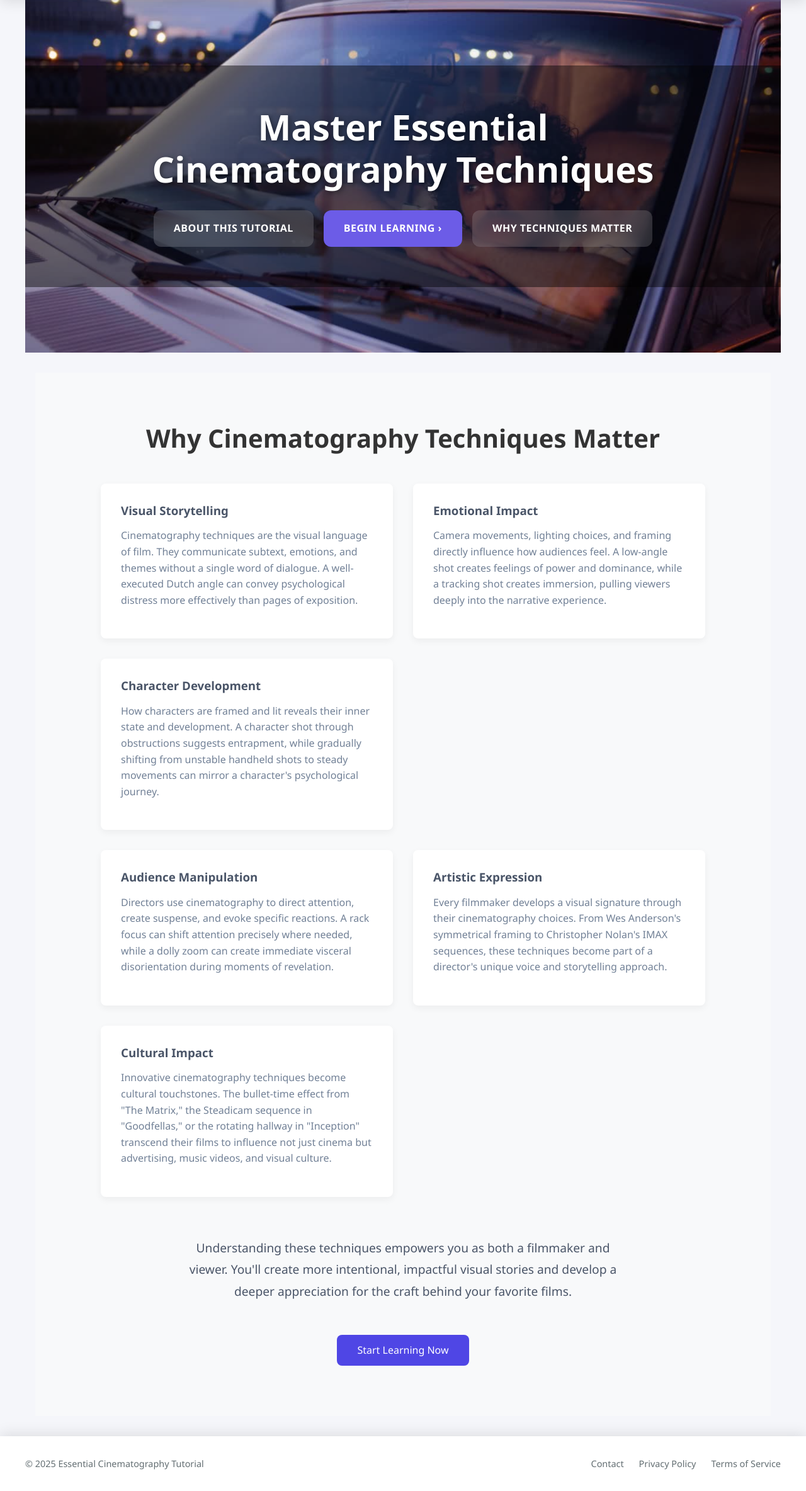
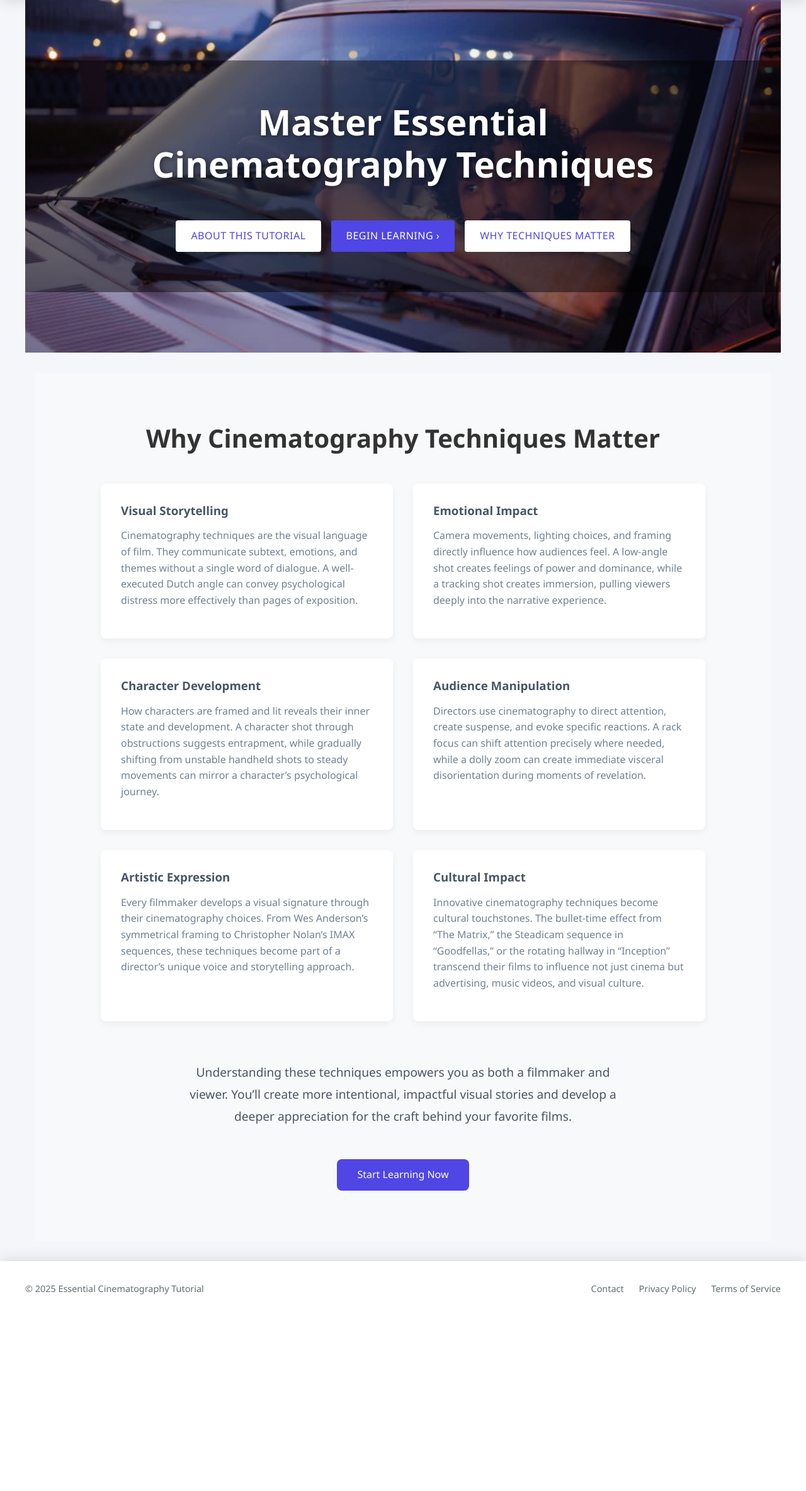
Before and after one commit to FELIX75791/ui-film-tutorial, a FastAPI app: page / in a window 1280 px wide. Shown: the part 72-2440 px from the top of the page at 63% size. After the commit the page ends 2128 px from the top, so only its background shows below. Run offline with FastAPI, Linux system fonts and the light colour scheme; parts of the project's set-up code (start-up, migrations or seed data) failed here and were passed over.

Commit message:
Fixed a lot of layouts, minor visual designs

```diff
--- /dev/null
+++ b/static/css/home.css
@@ -0,0 +1,106 @@
+/* -------------------- Hero section -------------------- */
+.hero {
+  background: url('/static/img/hero.jpg') center/cover no-repeat;
+  min-height: 70vh;
+}
+.hero-overlay {
+  background: rgba(0,0,0,0.45);
+  padding: 4rem 2rem;
+  height: 100%;
+  display: flex;
+  flex-direction: column;
+  align-items: center;
+  justify-content: center;
+}
+.hero-overlay h1 {
+  color: #fff;
+  text-shadow: 2px 2px 8px rgba(0,0,0,0.5);
+  text-align: center;
+  line-height: 1.2;
+}
+.cta-row {
+  margin-top: 1.5rem;
+  display: flex;
+  gap: 1rem;
+}
+.cta {
+  padding: 0.75rem 1.5rem;
+  border-radius: 4px;
+  text-decoration: none;
+  font-weight: 500;
+  transition: background 0.2s;
+}
+.cta.primary { background: #4f46e5; color: #fff; }
+.cta.secondary { background: #fff; color: #4f46e5; }
+
+/* --------------- "Why Techniques" section ------------- */
+.why-section {
+  padding: 5rem 2rem;
+  background-color: #f8f9fa;
+}
+.why-section .container {
+  max-width: 960px;
+  margin: 0 auto;
+}
+.why-section h2 {
+  text-align: center;
+  margin-bottom: 3rem;
+  color: #333;
+  font-size: 2.5rem;
+}
+
+/* Grid: 2 cols × 3 rows, then collapse on small screens */
+.why-grid {
+  display: grid;
+  grid-template-columns: repeat(2, 1fr);
+  gap: 2rem;
+}
+@media (max-width: 600px) {
+  .why-grid {
+    grid-template-columns: 1fr;
+  }
+}
+
+/* Card styling */
+.why-card {
+  background: #fff;
+  border-radius: 8px;
+  padding: 2rem;
+  box-shadow: 0 4px 12px rgba(0,0,0,0.05);
+}
+.why-card h3 {
+  color: #4a5568;
+  margin-bottom: 1rem;
+}
+.why-card p {
+  color: #718096;
+  line-height: 1.6;
+}
+
+/* Conclusion & button */
+.why-conclusion {
+  margin-top: 4rem;
+  text-align: center;
+  max-width: 700px;
+  margin-left: auto;
+  margin-right: auto;
+}
+.why-conclusion p {
+  color: #4a5568;
+  font-size: 1.2rem;
+  line-height: 1.8;
+}
+.start-learning-btn {
+  display: inline-block;
+  margin-top: 2rem;
+  background-color: #4f46e5;
+  color: #fff;
+  padding: 0.75rem 2rem;
+  border-radius: 8px;
+  text-decoration: none;
+  font-weight: 500;
+  transition: background 0.2s;
+}
+.start-learning-btn:hover {
+  background-color: #3730a3;
+}
--- a/static/css/styles.css
+++ b/static/css/styles.css
@@ -1330,3 +1330,9 @@ label {
     font-size: 0.9rem;
     opacity: 0.9;
 }
+
+.pager {
+  margin-top: 2rem;
+  display: flex;
+  gap: 1rem;
+}
--- a/templates/index.html
+++ b/templates/index.html
@@ -2,59 +2,62 @@
 {% set page = "home" %}
 {% block title %}Home Cinematography Tutorial{% endblock %}
 
+{% block head %}
+  <!-- pull in our new home.css -->
+  <link rel="stylesheet" href="{{ url_for('static', filename='css/home.css') }}">
+{% endblock %}
+
 {% block content %}
-<section class="hero" style="background-image: url('/static/img/hero.jpg'); background-size: cover; background-position: center; background-repeat: no-repeat; min-height: 70vh;">
-  <div class="hero-overlay" style="background: rgba(0,0,0,0.45); padding: 4rem 2rem; width: 100%; height: 100%; display: flex; flex-direction: column; align-items: center; justify-content: center;">
-    <h1 style="color: #fff; text-shadow: 2px 2px 8px rgba(0,0,0,0.5);">Master Essential<br>Cinematography Techniques</h1>
+<section class="hero">
+  <div class="hero-overlay">
+    <h1>Master Essential<br>Cinematography Techniques</h1>
     <div class="cta-row">
       <a class="cta secondary" href="/overview">About this tutorial</a>
-      <a class="cta primary"  href="/category/angle-movement">Begin&nbsp;Learning&nbsp;›</a>
-      <a class="cta secondary" href="#why">Why&nbsp;techniques&nbsp;matter</a>
+      <a class="cta primary"  href="/category/angle-movement">Begin Learning ›</a>
+      <a class="cta secondary" href="#why">Why techniques matter</a>
     </div>
   </div>
 </section>
 
-<section id="why" class="why-section" style="padding: 5rem 2rem; background-color: #f8f9fa;">
-  <div class="container" style="max-width: 960px; margin: 0 auto;">
-    <h2 style="text-align: center; margin-bottom: 3rem; color: #333; font-size: 2.5rem;">Why Cinematography Techniques Matter</h2>
+<section id="why" class="why-section">
+  <div class="container">
+    <h2>Why Cinematography Techniques Matter</h2>
 
-    <div class="why-grid" style="display: grid; grid-template-columns: repeat(auto-fit, minmax(300px, 1fr)); gap: 2rem;">
-      <div class="why-card" style="background: white; border-radius: 8px; padding: 2rem; box-shadow: 0 4px 12px rgba(0,0,0,0.05);">
-        <h3 style="color: #4a5568; margin-bottom: 1rem;">Visual Storytelling</h3>
-        <p style="color: #718096; line-height: 1.6;">Cinematography techniques are the visual language of film. They communicate subtext, emotions, and themes without a single word of dialogue. A well-executed Dutch angle can convey psychological distress more effectively than pages of exposition.</p>
+    <div class="why-grid">
+      <div class="why-card">
+        <h3>Visual Storytelling</h3>
+        <p>Cinematography techniques are the visual language of film. They communicate subtext, emotions, and themes without a single word of dialogue. A well-executed Dutch angle can convey psychological distress more effectively than pages of exposition.</p>
       </div>
 
-      <div class="why-card" style="background: white; border-radius: 8px; padding: 2rem; box-shadow: 0 4px 12px rgba(0,0,0,0.05);">
-        <h3 style="color: #4a5568; margin-bottom: 1rem;">Emotional Impact</h3>
-        <p style="color: #718096; line-height: 1.6;">Camera movements, lighting choices, and framing directly influence how audiences feel. A low-angle shot creates feelings of power and dominance, while a tracking shot creates immersion, pulling viewers deeply into the narrative experience.</p>
+      <div class="why-card">
+        <h3>Emotional Impact</h3>
+        <p>Camera movements, lighting choices, and framing directly influence how audiences feel. A low-angle shot creates feelings of power and dominance, while a tracking shot creates immersion, pulling viewers deeply into the narrative experience.</p>
       </div>
 
-      <div class="why-card" style="background: white; border-radius: 8px; padding: 2rem; box-shadow: 0 4px 12px rgba(0,0,0,0.05);">
-        <h3 style="color: #4a5568; margin-bottom: 1rem;">Character Development</h3>
-        <p style="color: #718096; line-height: 1.6;">How characters are framed and lit reveals their inner state and development. A character shot through obstructions suggests entrapment, while gradually shifting from unstable handheld shots to steady movements can mirror a character's psychological journey.</p>
+      <div class="why-card">
+        <h3>Character Development</h3>
+        <p>How characters are framed and lit reveals their inner state and development. A character shot through obstructions suggests entrapment, while gradually shifting from unstable handheld shots to steady movements can mirror a character’s psychological journey.</p>
+      </div>
+
+      <div class="why-card">
+        <h3>Audience Manipulation</h3>
+        <p>Directors use cinematography to direct attention, create suspense, and evoke specific reactions. A rack focus can shift attention precisely where needed, while a dolly zoom can create immediate visceral disorientation during moments of revelation.</p>
+      </div>
+
+      <div class="why-card">
+        <h3>Artistic Expression</h3>
+        <p>Every filmmaker develops a visual signature through their cinematography choices. From Wes Anderson’s symmetrical framing to Christopher Nolan’s IMAX sequences, these techniques become part of a director’s unique voice and storytelling approach.</p>
+      </div>
+
+      <div class="why-card">
+        <h3>Cultural Impact</h3>
+        <p>Innovative cinematography techniques become cultural touchstones. The bullet-time effect from “The Matrix,” the Steadicam sequence in “Goodfellas,” or the rotating hallway in “Inception” transcend their films to influence not just cinema but advertising, music videos, and visual culture.</p>
       </div>
     </div>
 
-    <div class="why-cards-second-row" style="display: grid; grid-template-columns: repeat(auto-fit, minmax(300px, 1fr)); gap: 2rem; margin-top: 2rem;">
-      <div class="why-card" style="background: white; border-radius: 8px; padding: 2rem; box-shadow: 0 4px 12px rgba(0,0,0,0.05);">
-        <h3 style="color: #4a5568; margin-bottom: 1rem;">Audience Manipulation</h3>
-        <p style="color: #718096; line-height: 1.6;">Directors use cinematography to direct attention, create suspense, and evoke specific reactions. A rack focus can shift attention precisely where needed, while a dolly zoom can create immediate visceral disorientation during moments of revelation.</p>
-      </div>
-
-      <div class="why-card" style="background: white; border-radius: 8px; padding: 2rem; box-shadow: 0 4px 12px rgba(0,0,0,0.05);">
-        <h3 style="color: #4a5568; margin-bottom: 1rem;">Artistic Expression</h3>
-        <p style="color: #718096; line-height: 1.6;">Every filmmaker develops a visual signature through their cinematography choices. From Wes Anderson's symmetrical framing to Christopher Nolan's IMAX sequences, these techniques become part of a director's unique voice and storytelling approach.</p>
-      </div>
-
-      <div class="why-card" style="background: white; border-radius: 8px; padding: 2rem; box-shadow: 0 4px 12px rgba(0,0,0,0.05);">
-        <h3 style="color: #4a5568; margin-bottom: 1rem;">Cultural Impact</h3>
-        <p style="color: #718096; line-height: 1.6;">Innovative cinematography techniques become cultural touchstones. The bullet-time effect from "The Matrix," the Steadicam sequence in "Goodfellas," or the rotating hallway in "Inception" transcend their films to influence not just cinema but advertising, music videos, and visual culture.</p>
-      </div>
-    </div>
-
-    <div class="why-conclusion" style="margin-top: 4rem; text-align: center; max-width: 700px; margin-left: auto; margin-right: auto;">
-      <p style="color: #4a5568; font-size: 1.2rem; line-height: 1.8;">Understanding these techniques empowers you as both a filmmaker and viewer. You'll create more intentional, impactful visual stories and develop a deeper appreciation for the craft behind your favorite films.</p>
-      <a href="/category/angle-movement" class="start-learning-btn" style="display: inline-block; background-color: #4f46e5; color: white; padding: 0.75rem 2rem; border-radius: 8px; text-decoration: none; margin-top: 2rem; font-weight: 500; transition: all 0.2s ease;">Start Learning Now</a>
+    <div class="why-conclusion">
+      <p>Understanding these techniques empowers you as both a filmmaker and viewer. You’ll create more intentional, impactful visual stories and develop a deeper appreciation for the craft behind your favorite films.</p>
+      <a href="/category/angle-movement" class="start-learning-btn">Start Learning Now</a>
     </div>
   </div>
 </section>
--- a/templates/tutorial_page.html
+++ b/templates/tutorial_page.html
@@ -11,7 +11,7 @@
 {% include content_fragment %}
 
 <div class="pager">
-  {% if prev_url %}<a class="btn btn-secondary" href="{{ prev_url }}">← Back</a>{% endif %}
+  {% if prev_url %}<a class="btn btn-primary" href="{{ prev_url }}">← Back</a>{% endif %}
   {% if next_url %}<a class="btn btn-primary" href="{{ next_url }}">Next →</a>{% endif %}
 </div>
 {% endblock %}
```
Also changed, not shown: static/css/editing_overview.css (+50 -28 lines).
